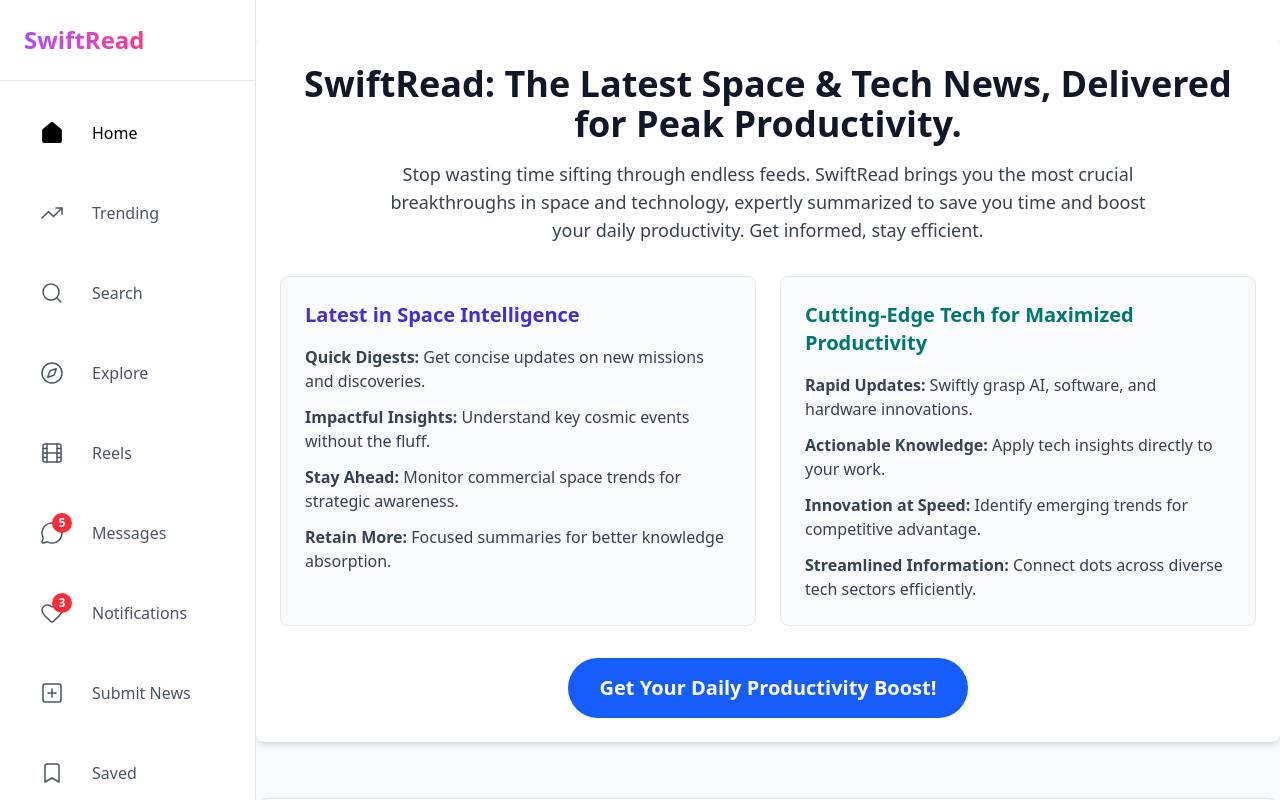
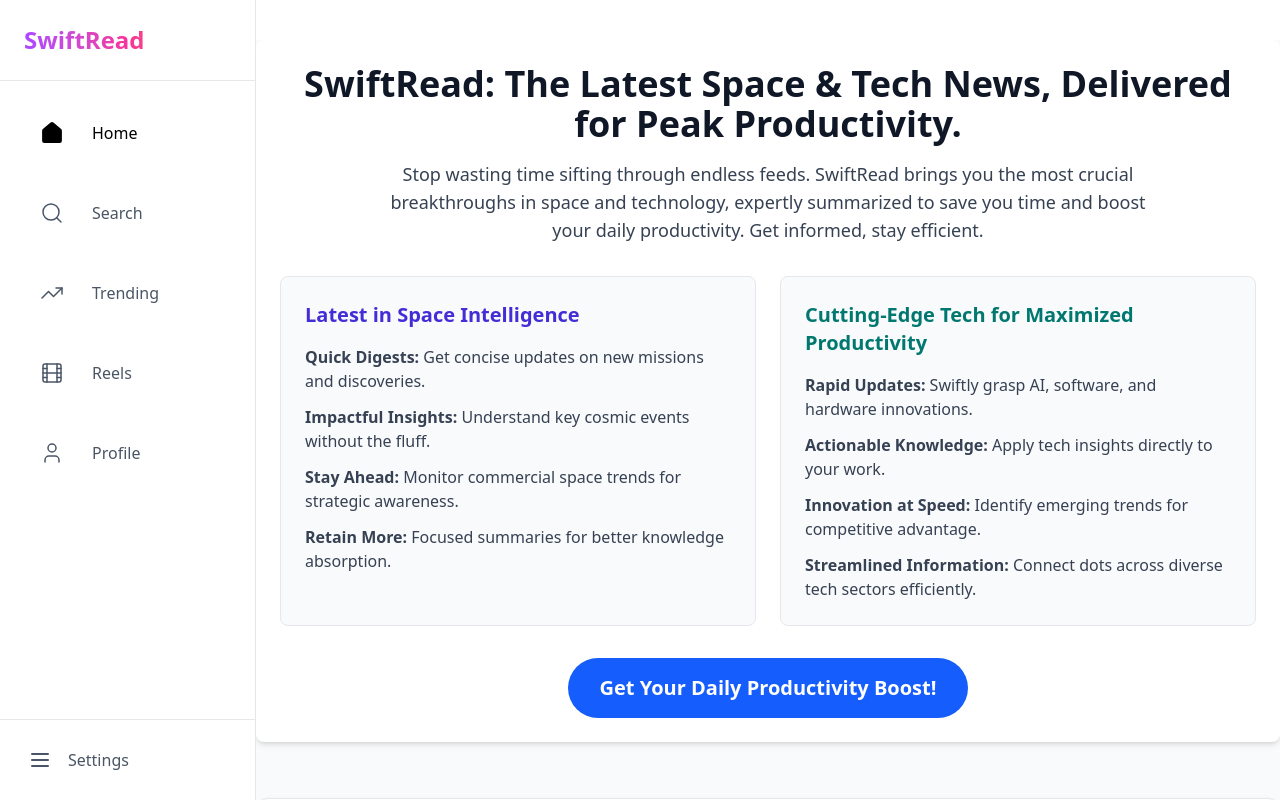
Before and after one commit to 98991536151948827743/98991536151948827743Hidden_angle, a React (Vite) app: page / in a window 1280 px wide. Shown: the top 800 px of the page. Built offline with nearby package versions, Linux system fonts and the light colour scheme.

Commit message:
Minor changes

```diff
--- a/src/App.jsx
+++ b/src/App.jsx
@@ -9,12 +9,9 @@
 import NavBar from './Pages/NavBar';
 import TrendingPage from './Pages/TrendingPage';
 import SearchPage from './Pages/SearchPage';
-import ExplorePage from './Pages/ExplorePage';
-import CreatePage from './Pages/CreatePage';
-import SavedPage from './Pages/SavedPage';
+
 import ProfilePage from './Pages/ProfilePage';
-import MessagesPage from './Pages/MessagesPage';
-import NotificationsPage from './Pages/NotificationsPage';
+
 import ReelsPage from './Pages/ReelsPage'; // --- REVERTED IMPORT ---
 
 
@@ -31,15 +28,9 @@
           <Route path="/" element={<HomePage />} />
           <Route path="/trending" element={<TrendingPage />} />
           <Route path="/search" element={<SearchPage />} />
-          <Route path="/explore" element={<ExplorePage />} />
 
           {/* ReelsPage: Designed to fill the viewport and manage its own internal spacing */}
           <Route path="/reels" element={<ReelsPage />} /> {/* --- REVERTED ROUTE --- */}
-
-          <Route path="/messages" element={<MessagesPage />} />
-          <Route path="/notifications" element={<NotificationsPage />} />
-          <Route path="/create" element={<CreatePage />} />
-          <Route path="/saved" element={<SavedPage />} />
           <Route path="/profile" element={<ProfilePage />} />
           <Route path="*" element={
             <div className="w-full bg-white rounded-lg p-6 shadow-md text-center">
--- a/src/Pages/NavBar.jsx
+++ b/src/Pages/NavBar.jsx
@@ -23,16 +23,9 @@
 
   const navItems = [
     { id: 'home', icon: Home, label: 'Home', path: '/' },
+    { id: 'search', icon: Search, label: 'Search', path: '/search' },
     { id: 'trending', icon: TrendingUp, label: 'Trending', path: '/trending' },
-    { id: 'search', icon: Search, label: 'Search', path: '/search' },
-    { id: 'explore', icon: Compass, label: 'Explore', path: '/explore' },
-    // --- REVERTED THIS ENTRY TO REELS ---
-    { id: 'reels', icon: Film, label: 'Reels', path: '/reels' }, // Reverted name and path
-    // --- END REVERT ---
-    { id: 'messages', icon: MessageCircle, label: 'Messages', count: messages, path: '/messages' },
-    { id: 'notifications', icon: Heart, label: 'Notifications', count: notifications, path: '/notifications' },
-    { id: 'create', icon: PlusSquare, label: 'Submit News', path: '/create' },
-    { id: 'saved', icon: Bookmark, label: 'Saved', path: '/saved' },
+    { id: 'reels', icon: Film, label: 'Reels', path: '/reels' },
     { id: 'profile', icon: User, label: 'Profile', path: '/profile' }
   ];
 
```
